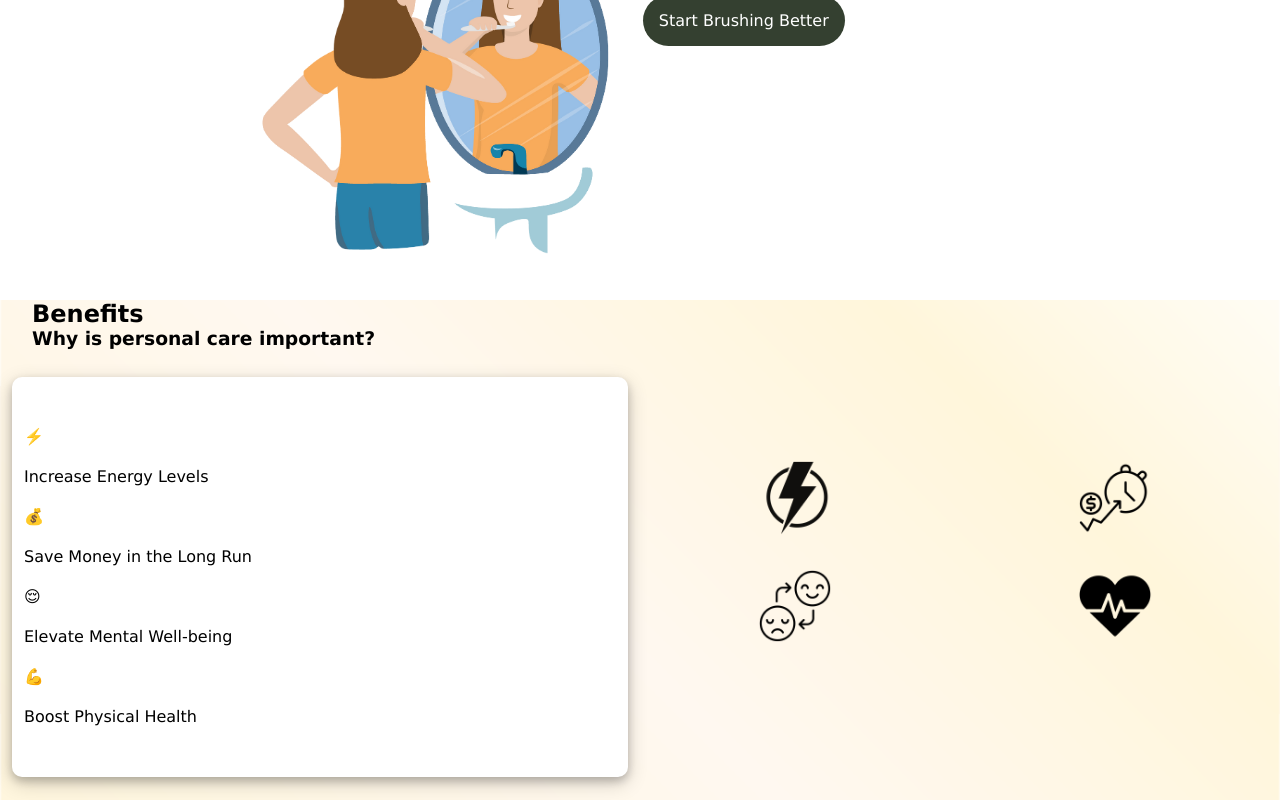
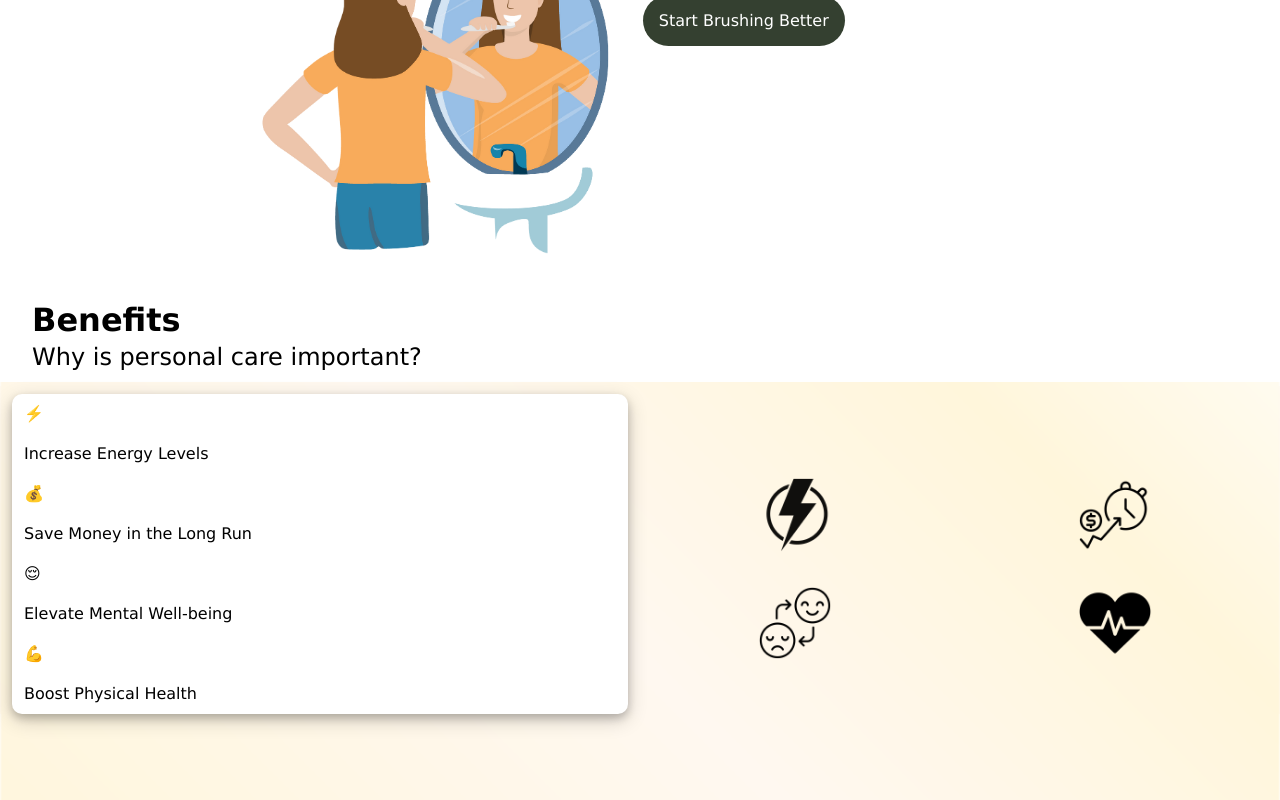
Before and after one commit to jaydools/vearthyv2, a React (Create React App) app: page / in a window 1280 px wide. Shown: the part 1218-2018 px from the top of the page. Built offline with nearby package versions, Linux system fonts and the light colour scheme.

Commit message:
finished lower section for resizing
redo hero

```diff
--- a/src/components/benefits/Benefits.scss
+++ b/src/components/benefits/Benefits.scss
@@ -17,6 +17,24 @@
 .benefits-text {
     padding-left: 2rem;
     padding-bottom: 1rem;
+    background-color: $white;
+
+    &__header {
+        @include mobileH1;
+
+        @include tablet {
+            @include desktopH1;
+        }
+    }
+
+    &__subheader {
+        padding-top: 0.5rem;
+        @include mobileH4;
+
+        @include tablet {
+            @include desktopH4;
+        }
+    }
 }
 
 .benefits-cards {
@@ -30,7 +48,6 @@
     width: 50%;
 
     &__top {
-        height: 100%;
         margin: 0.75rem;
         background-color: $white;
         border-radius: $cardRadius;
--- a/src/style/_mixins.scss
+++ b/src/style/_mixins.scss
@@ -80,7 +80,7 @@
 /////////////////////////////// USED ///////////////////////////////
 /// for desktop cart & login
 @mixin desktopH4 {
-    font-size: 1rem;
+    font-size: 1.5rem;
     line-height: 1.125rem;
     font-weight: 400;
 }
```
